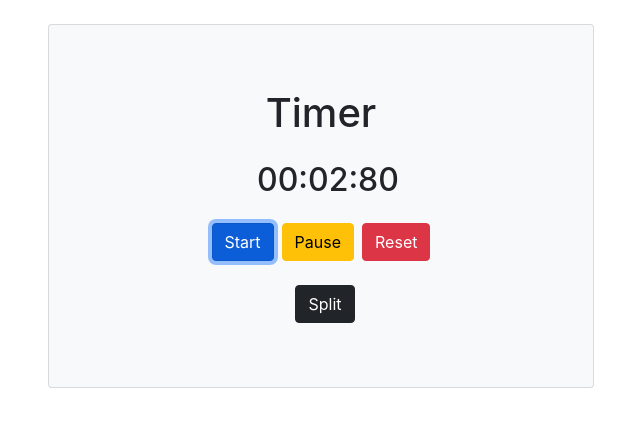
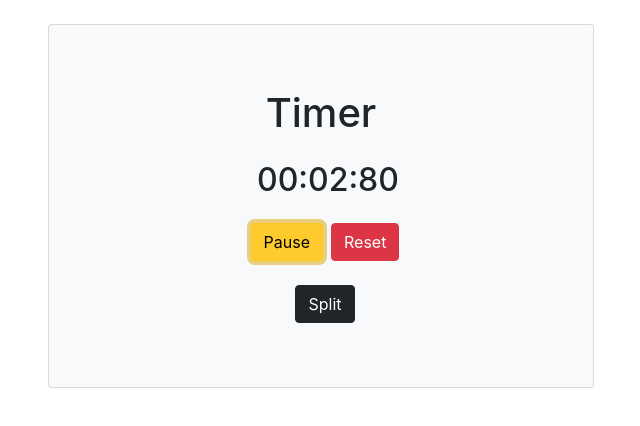
Before and after one commit to SilviuIordache/ReactTime, a React (Create React App) app: page / in a window 1280 px wide. Both pictures are taken after a click on the button "Start". Shown: the top 426 px of the page, without its empty margins (319-959 px from the left). Built offline with nearby package versions, Linux system fonts and the light colour scheme.

Commit message:
Make Start/Pause same button

```diff
--- a/src/components/timer/Timer.js
+++ b/src/components/timer/Timer.js
@@ -88,6 +88,16 @@ export default class Timer extends React.Component {
     }
   }
 
+  StartPauseButtons() {
+    let btn;
+    if (!this.state.timerRunning) {
+        btn = <button className="btn btn-primary" onClick={() => {this.startTimer()}}>Start</button>
+    } else {
+        btn = <button className="btn btn-warning ms-2" onClick={() => {this.pauseTimer()}}>Pause</button>
+    }
+    return btn;
+  }
+
   render() {
     return (
       <div className="card bg-light clock-container h-100">
@@ -96,8 +106,7 @@ export default class Timer extends React.Component {
             <TimerDisplay timer={this.state.timer} showMs="true"/>
           </div>
           <div className="top-buttons">
-            <button className="btn btn-primary" onClick={() => {this.startTimer()}}>Start</button>
-            <button className="btn btn-warning ms-2" onClick={() => {this.pauseTimer()}}>Pause</button>
+            {this.StartPauseButtons()}
             <button className="btn btn-danger ms-2" onClick={() => {this.resetTimer()}}>Reset</button>
           </div>
           <div className="mt-4">
```
